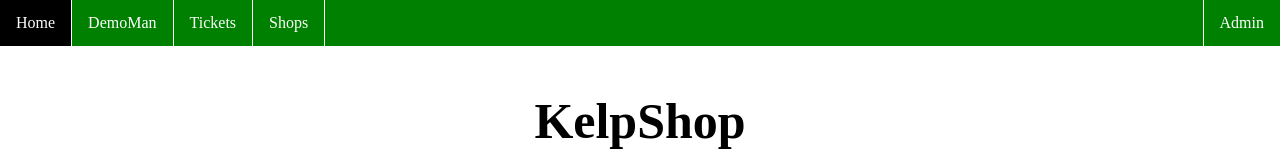
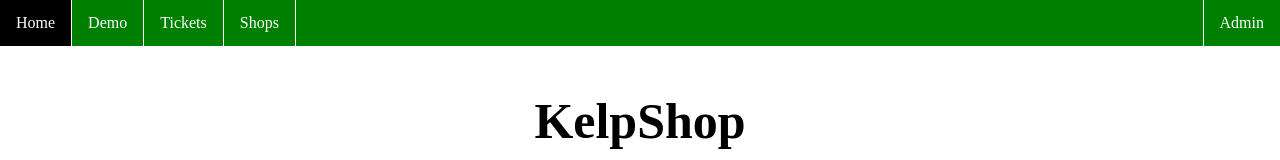
Before and after one commit to Kelpering/KelpShop, a plain HTML site: page Home/index.html in a window 1280 px wide. Shown: the top 160 px of the page. Drawn offline with Linux system fonts and the light colour scheme.

Commit message:
@import Full Rollout

```diff
--- a/Home/index.html
+++ b/Home/index.html
@@ -14,7 +14,7 @@
     <nav>
     <ul>
         <li class="active"><a href="../Home/index.html">Home</a></li>
-        <li><a href="../Demo/index.html">DemoMan</a></li>
+        <li><a href="../Demo/index.html">Demo</a></li>
         <li><a href="../Tickets/index.html">Tickets</a></li>
         <li><a href="../Shops/index.html">Shops</a></li>
         <li><a href="../Admin/index.html">Admin</a></li> <!--Maybe move this to the end? Last element?-->
```
